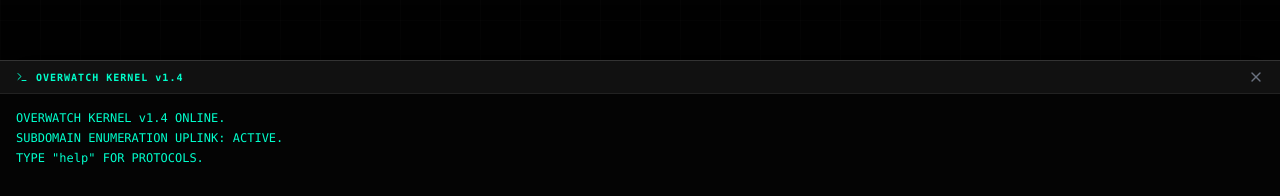
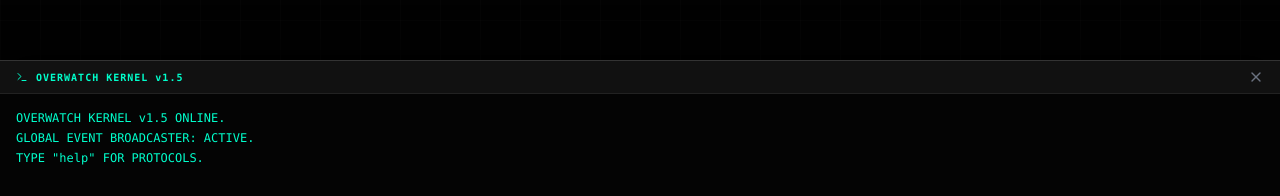
Before and after one commit to hapybeing/BigBrother-, a Next.js app: page /nexus in a window 1280 px wide. Both pictures are taken after a click on the button 1233 px from the left and 753 px from the top of the page. Shown: the part 300-496 px from the top of the page. Built offline with nearby package versions, Linux system fonts and the light colour scheme.

Commit message:
Update TerminalOverlay.tsx

```diff
--- a/app/TerminalOverlay.tsx
+++ b/app/TerminalOverlay.tsx
@@ -7,8 +7,8 @@ export default function TerminalOverlay() {
   const [isOpen, setIsOpen] = useState(false);
   const [input, setInput] = useState('');
   const [history, setHistory] = useState<{ type: 'cmd' | 'out' | 'err' | 'sys' | 'warn', text: string }[]>([
-    { type: 'sys', text: 'OVERWATCH KERNEL v1.4 ONLINE.' },
-    { type: 'sys', text: 'SUBDOMAIN ENUMERATION UPLINK: ACTIVE.' },
+    { type: 'sys', text: 'OVERWATCH KERNEL v1.5 ONLINE.' },
+    { type: 'sys', text: 'GLOBAL EVENT BROADCASTER: ACTIVE.' },
     { type: 'sys', text: 'TYPE "help" FOR PROTOCOLS.' }
   ]);
 
@@ -32,12 +32,19 @@ export default function TerminalOverlay() {
 
     setHistory(prev => [...prev, { type: 'cmd', text: `> ${cmd}` }]);
 
+    // GLOBAL BROADCAST: Tell the rest of the app what the terminal is doing
+    if (typeof window !== 'undefined') {
+      window.dispatchEvent(new CustomEvent('OVERWATCH_CMD_EXEC', {
+        detail: { command: baseCmd, target: targetArg }
+      }));
+    }
+
     try {
       switch (baseCmd) {
         case 'help':
           setHistory(prev => [...prev,
             { type: 'out', text: 'AVAILABLE PROTOCOLS:' },
-            { type: 'out', text: '  subs [domain]            - [NEW] Enumerate hidden subdomains & internal IPs' },
+            { type: 'out', text: '  subs [domain]            - Enumerate hidden subdomains & internal IPs' },
             { type: 'out', text: '  scan [target]            - Auto-resolve & trace (Accepts IP or Domain)' },
             { type: 'out', text: '  intel [ip]               - Interrogate open ports & active CVE vulnerabilities' },
             { type: 'out', text: '  whois [ip] / who is [ip] - Instant OSINT geolocation trace' },
@@ -56,7 +63,6 @@ export default function TerminalOverlay() {
           setIsOpen(false);
           break;
 
-        // THE NEW SUBDOMAIN ENUMERATION ENGINE
         case 'subs':
           if (!targetArg) throw new Error("REQUIRES DOMAIN (e.g., subs tesla.com)");
           setHistory(prev => [...prev, { type: 'sys', text: `INITIATING SUBDOMAIN ENUMERATION FOR [${targetArg.toUpperCase()}]...` }]);
@@ -71,7 +77,6 @@ export default function TerminalOverlay() {
             const lines = subText.split('\n').filter(l => l.trim() !== '');
             setHistory(prev => [...prev, { type: 'out', text: `[+] DISCOVERED ${lines.length} SUBDOMAINS/HOSTS:` }]);
 
-            // Limit output to prevent terminal crashing from massive domains
             const displayLines = lines.slice(0, 15);
             displayLines.forEach(line => {
               const [host, ip] = line.split(',');
@@ -81,6 +86,12 @@ export default function TerminalOverlay() {
             if (lines.length > 15) {
               setHistory(prev => [...prev, { type: 'warn', text: `    ...AND ${lines.length - 15} MORE HIDDEN HOSTS. LIMITING OUTPUT.` }]);
             }
+
+            // GLOBAL BROADCAST: Send the parsed data to the physics engine
+            if (typeof window !== 'undefined') {
+              window.dispatchEvent(new CustomEvent('OVERWATCH_DATA_SUBS', { detail: { target: targetArg, data: lines } }));
+            }
+
           } catch (e: any) {
              setHistory(prev => [...prev, { type: 'err', text: `[!] ENUMERATION FAILED: ${e.message}` }]);
           }
@@ -112,7 +123,6 @@ export default function TerminalOverlay() {
             } else {
               setHistory(prev => [...prev, { type: 'out', text: `[VULNERABILITIES]: NO KNOWN EXPLOITS DETECTED.` }]);
             }
-
           } catch (e: any) {
              setHistory(prev => [...prev, { type: 'err', text: `[!] ${e.message}` }]);
           }
@@ -232,7 +242,7 @@ export default function TerminalOverlay() {
           >
             <div className="flex justify-between items-center bg-[#111] border-b border-[#222] px-4 py-2">
               <div className="flex items-center gap-2 text-[#00ffcc] text-[10px] tracking-widest font-bold">
-                <TerminalIcon size={12} /> OVERWATCH KERNEL v1.4
+                <TerminalIcon size={12} /> OVERWATCH KERNEL v1.5
               </div>
               <button onClick={() => setIsOpen(false)} className="text-gray-500 hover:text-[#ff3366] transition-colors">
                 <X size={16} />
```
